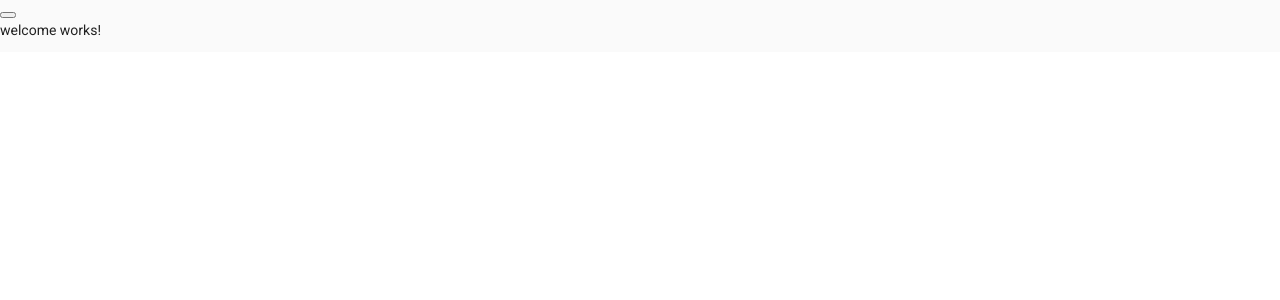
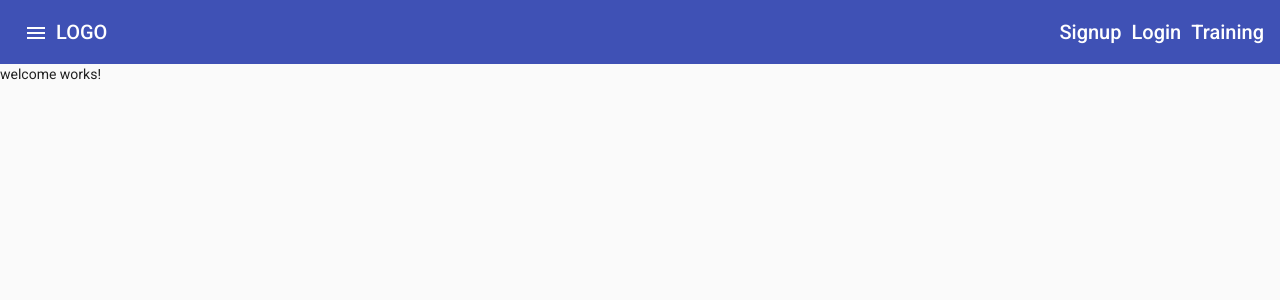
Before and after one commit to TeodoraIlic/angular-ngrx-project-exercise, an Angular app: page / in a window 1280 px wide. Shown: the top 300 px of the page. Built offline with nearby package versions, Linux system fonts and the light colour scheme.

Commit message:
feat: toolbar added

```diff
--- a/src/app/app.component.html
+++ b/src/app/app.component.html
@@ -2,7 +2,33 @@
   <mat-sidenav-container>
     <mat-sidenav #sidenav role="navigation">Start</mat-sidenav>
     <mat-sidenav-content>
-        <button (click)="sidenav.toggle()"></button>
-        <router-outlet></router-outlet>
+        <mat-toolbar color="primary">
+            <div>
+                <button mat-icon-button (click)="sidenav.toggle()">
+                    <mat-icon>menu</mat-icon>
+                </button>
+            </div>
+            <div>
+                LOGO
+                <a routerLink="/"></a>
+            </div>
+            <div fxFlex fxLayout fxLayoutAlign="flex-end">
+                <ul fxLayout fxLayoutGap="10px" class="navigation-items">
+                    <li>
+                        <a routerLink="/signup">Signup</a>
+                    </li>
+                    <li>
+                        <a routerLink="/login">Login</a>
+                    </li>
+                    <li>
+                        <a routerLink="/training">Training</a>
+                    </li>
+                </ul>
+
+            </div>
+        </mat-toolbar>
+        <main>
+            <router-outlet></router-outlet>
+        </main>
     </mat-sidenav-content>
   </mat-sidenav-container>
--- a/src/app/app.component.scss
+++ b/src/app/app.component.scss
@@ -0,0 +1,20 @@
+mat-sidenav-container, mat-sidenav-content, mat-sidenav {
+    height: 100%;
+}
+mat-sidenav {
+    width: 250px;
+}
+a {
+    text-decoration: none;
+    color: white;
+
+}
+a:hover, a:active {
+    color: lightgray;
+}
+
+.navigation-items {
+    list-style: none;
+    padding: 0;
+    margin: 0;
+}
--- a/src/styles.scss
+++ b/src/styles.scss
@@ -6,4 +6,5 @@
 }
 body {
     margin: 0;
+
  }
```
Also changed, not shown: src/app/material.module.ts (+6 -3 lines).
